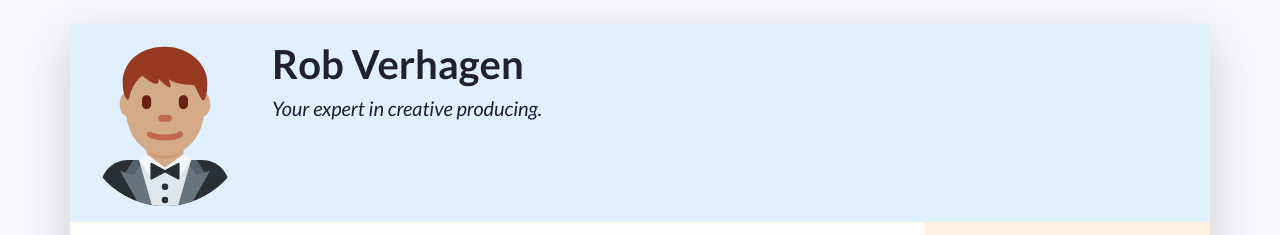
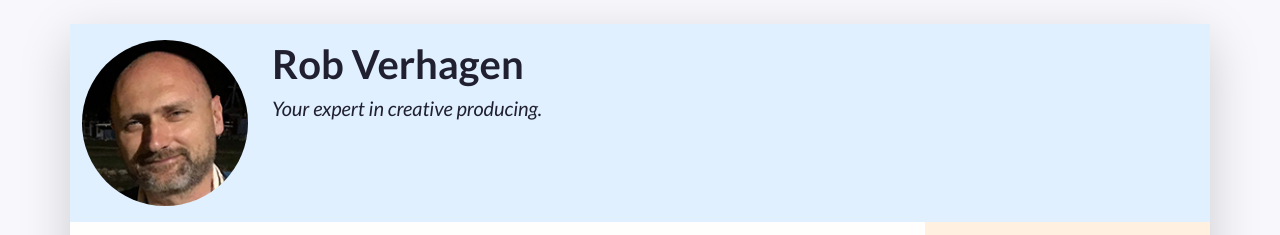
Before and after one commit to robverhagen/PRJ4-Example-CV, a plain HTML site: page index.html in a window 1280 px wide. Shown: the top 235 px of the page. Drawn offline with nearby package versions, Linux system fonts and the light colour scheme.

Commit message:
upload image rob
image rob

```diff
--- a/index.html
+++ b/index.html
@@ -48,7 +48,7 @@
             "w-100" makes sure the image takes the full width of the column it's in
             "rounded-circle" cuts a circle around the image
           -->
-          <img class="w-100 rounded-circle my-3" src="images/portrait.svg" alt="Portrait of Firstname Lastname" width="160">
+          <img class="w-100 rounded-circle my-3" src="images/rob-square160.jpg" "Portrait of Firstname Lastname" width="160">
         </div>
         <!--
           A container to wrap around your name and tagline. Full-width at small size, then columns of increasing size.
```
Also changed, not shown: images/rob-square160.jpg (added).
